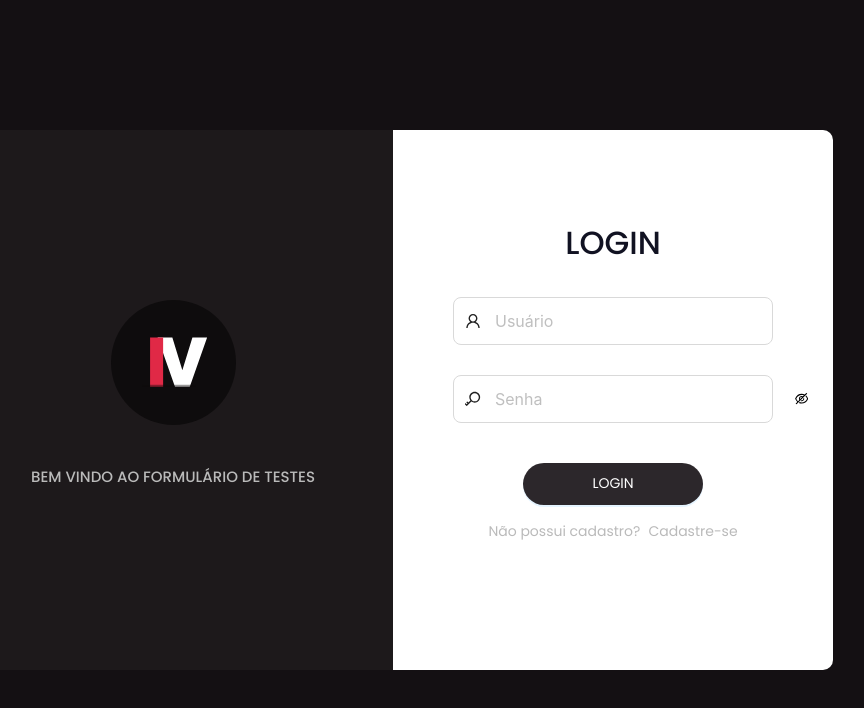
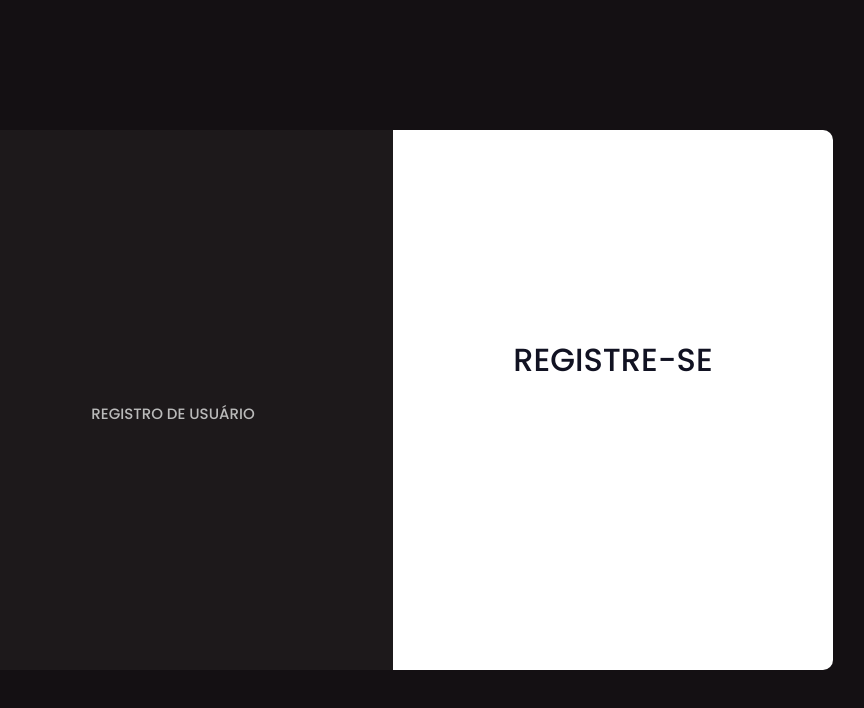
Before and after one commit to Ianvi1/FormTraining, a React (Vite) app: page /register in a window 1280 px wide. Shown: the top 708 px of the page, without its empty margins (247-1111 px from the left). Built offline with nearby package versions, Linux system fonts and the light colour scheme.

Commit message:
adicionando correções referentes ao routes e ao registerscreen

```diff
--- a/src/App.tsx
+++ /dev/null
@@ -1,10 +0,0 @@
-import LoginScreen from "./assets/models/login/LoginScreen"
-
-function App() {
-
-  return (
-    <LoginScreen/>
-  )
-}
-
-export default App
--- a/src/assets/models/login/LoginScreen.tsx
+++ b/src/assets/models/login/LoginScreen.tsx
@@ -64,7 +64,7 @@ const LoginScreen = () => {
         <ButtonComponent onClick={handleLoginClick}>Login</ButtonComponent>
         <DescRegisterContainer>
           <DescRegister>Não possui cadastro?</DescRegister>
-          <LinkRegister href="/">Cadastre-se</LinkRegister>
+          <LinkRegister href="/register">Cadastre-se</LinkRegister>
         </DescRegisterContainer>
       </InputAreaLoginScreen>
     </ContainerLoginScreen>
--- a/src/assets/models/register/RegisterScreen.tsx
+++ b/src/assets/models/register/RegisterScreen.tsx
@@ -1,14 +1,15 @@
-import { ContainerLoginScreen, ContainerLogoScreen, InputAreaLoginScreen, TextLeftSide, TitleLoginScreen } from '../../styles/LoginScreen.styles'
+import { ContainerLoginScreen, ContainerLogoScreen, InputAreaLoginScreen, TextLeftSide, TitleLoginScreen } from '../../styles/RegisterScreen.styles'
+
 
 const RegisterScreen = () => {
   return (
     <ContainerLoginScreen>
       <ContainerLogoScreen>
         <TextLeftSide>Registro de Usuário</TextLeftSide>
+      </ContainerLogoScreen>
         <InputAreaLoginScreen>
         <TitleLoginScreen>Registre-se</TitleLoginScreen>
         </InputAreaLoginScreen>
-      </ContainerLogoScreen>
     </ContainerLoginScreen>
   )
 }
--- a/src/assets/routes/Route.tsx
+++ b/src/assets/routes/Route.tsx
@@ -1,20 +1,17 @@
 import RegisterScreen from "../models/register/RegisterScreen";
 import LoginScreen from "../models/login/LoginScreen";
-import { BrowserRouter as Router, Route, Routes} from 'react-router-dom';
+import {Route, Routes} from 'react-router-dom';
 
 
-const pageRoute = () => {
+const Paths = () => {
 
 return (
-<Router>
   <Routes>
     <Route path="/" element={<LoginScreen/>} />
     <Route path="/register" element={<RegisterScreen/>} />
   </Routes>
-</Router>
-
 );
 
 }
 
-export default pageRoute;
+export default Paths;
--- /dev/null
+++ b/src/assets/styles/RegisterScreen.styles.ts
@@ -0,0 +1,93 @@
+import styled from "styled-components";
+
+export const ContainerLoginScreen = styled.div`
+  display: flex;
+  box-sizing: border-box;
+  overflow: hidden;
+  height: 100vh;
+  width: 100%;
+  background-color: #141013;
+  justify-content: center;
+  align-items: center;
+`;
+
+export const ContainerLogoScreen = styled.div`
+  display: flex;
+  align-items: center;
+  justify-content: center;
+  background-color: #1D191B;
+  width: 400px;
+  height: 500px;
+  padding: 20px;
+  border-top-left-radius: 10px;
+  border-bottom-left-radius: 10px;
+  flex-direction: column;
+
+
+`
+
+export const TitleLoginScreen = styled.div`
+  color: #111222;
+  font-size: 32px;
+  font-family: 'Poppins';
+  text-transform: uppercase;
+  font-weight: 500;
+  position: relative;
+  top: -40px;
+`;
+
+export const InputAreaLoginScreen = styled.div`
+  display: flex;
+  flex-direction: column;
+  width: 400px;
+  height: 500px;
+  background-color: #FFF;
+  padding: 20px;
+  border-top-right-radius: 10px;
+  border-bottom-right-radius: 10px;
+  justify-content: center;
+  align-items: center;
+`;
+
+export const LinkRegister = styled.a`
+  font-family: 'Poppins';
+  color: #bababa;
+  text-decoration: none;
+  font-size: 14px;
+  font-weight: 400;
+  margin-left: 8px;
+
+  &:hover {
+    color: #d99607;
+    text-decoration: underline;
+  }
+
+  &:active {
+    color: #d99607;
+  }
+`;
+
+export const DescRegister = styled.p`
+  font-family: 'Poppins';
+  color: #bababa;
+  font-size: 14px;
+  font-weight: 400;
+  margin: 0;
+`;
+
+export const DescRegisterContainer = styled.div`
+  display: flex;
+  align-items: center;
+  justify-content: center;
+  margin-top: 16px;
+`;
+
+export const TextLeftSide = styled.h2`
+  font-family:'Poppins';
+  font-size: 15px;
+  font-weight: 500;
+  text-align: center;
+  color: #bababa;
+  text-transform: uppercase;
+  margin-top: 40px;
+`;
--- a/src/main.tsx
+++ b/src/main.tsx
@@ -1,15 +1,14 @@
 import { StrictMode } from 'react'
 import { createRoot } from 'react-dom/client'
-import App from './App.tsx'
-import pageRoute from './assets/routes/Route.tsx';
-
+import Paths from './assets/routes/Route.tsx';
 import '../index.css';
 import { BrowserRouter } from 'react-router-dom';
+
+
 createRoot(document.getElementById('root')!).render(
   <StrictMode>
     <BrowserRouter>
-    <App />
-    <pageRoute/>
+    <Paths/>
     </BrowserRouter>
   </StrictMode>,
 )
```
